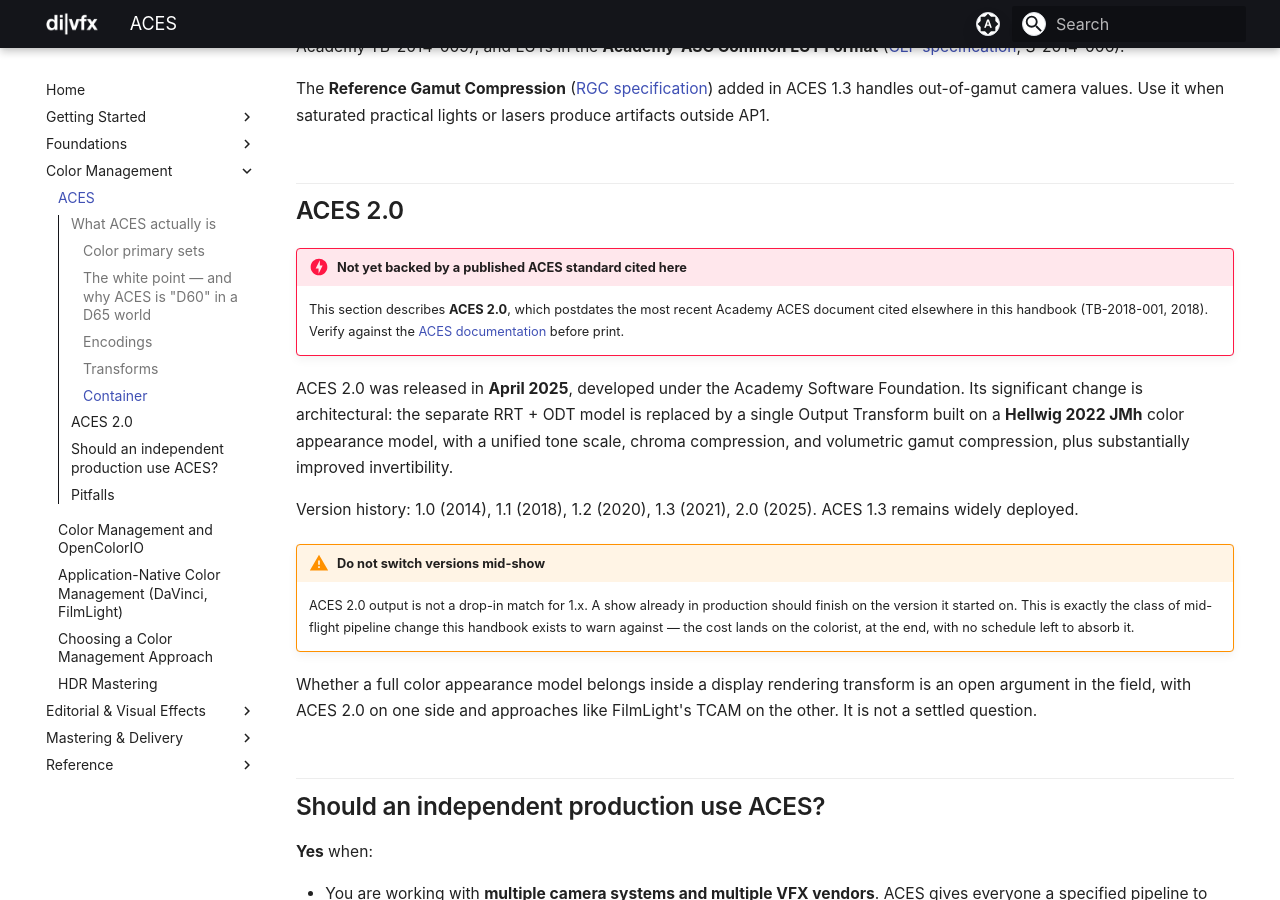
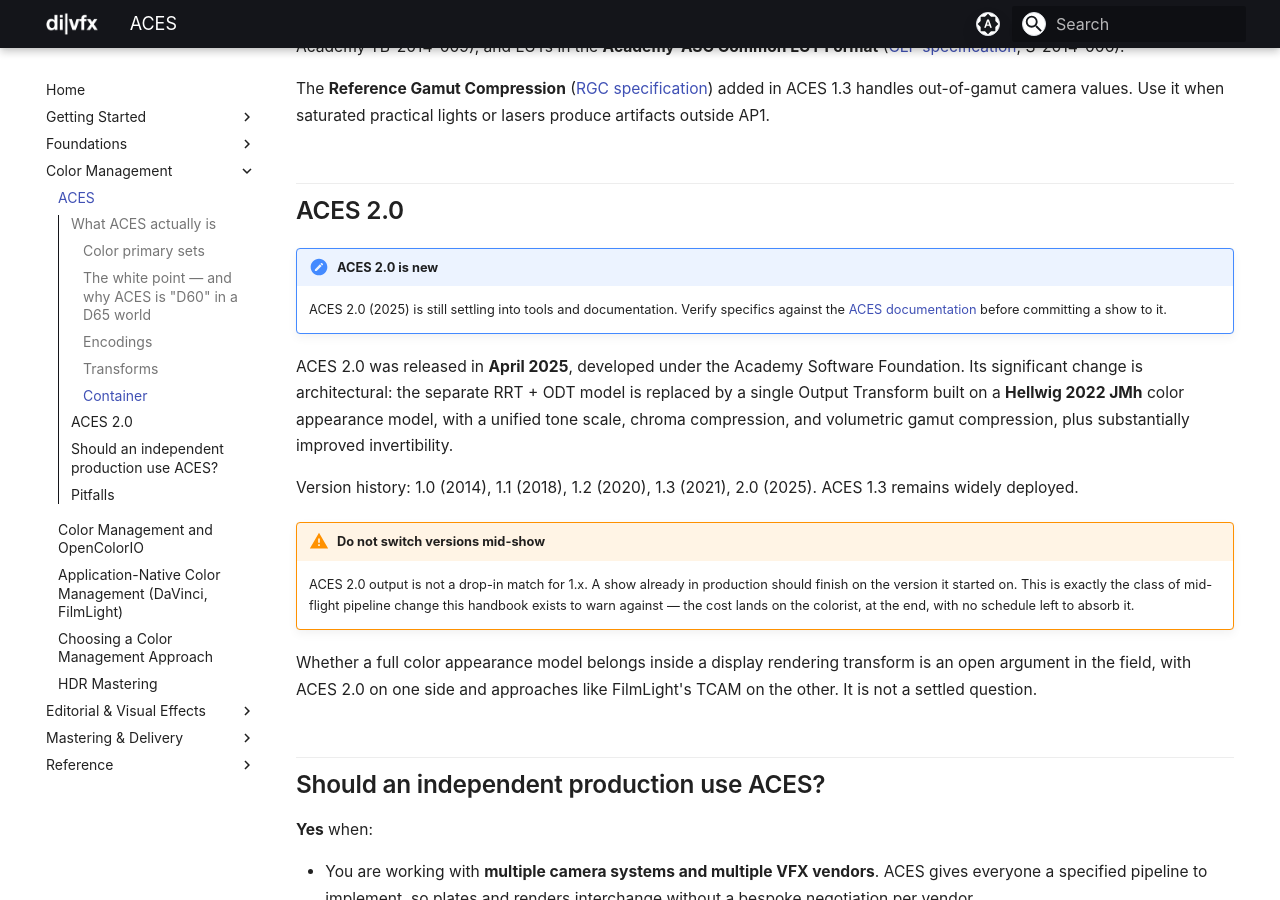
Before and after one commit to tashdor/divfx, an MkDocs documentation site: the page built from docs/aces.md, in a window 1280 px wide and 900 px high, scrolled down 4689 px. Built offline with MkDocs 1.6.1 and Material for MkDocs 9.7.7, drawn with Linux system fonts in a browser that asks for light colours; the version menu is left out.

Commit message:
Drop DNx 'DNx GX/two RGB levels' claim (only one RGB level); remove author-facing edition commentary
- DNx: remove the unverified 'two RGB levels shipped as DNx GX' clause that contradicted the
  single 444 RGB level in the table
- Reword/remove 'since this edition', 'since 2017', 'new to the wiki edition', and 'verify before
  print' notes that addressed the author/editor rather than the reader (working-formats,
  production-workflow, glossary, aces, resources)

Co-Authored-By: Claude Opus 4.8 <noreply@anthropic.com>

```diff
--- a/docs/aces.md
+++ b/docs/aces.md
@@ -111,8 +111,8 @@ The **Reference Gamut Compression** ([RGC specification](https://docs.acescentra
 
 ## ACES 2.0
 
-!!! danger "Not yet backed by a published ACES standard cited here"
-    This section describes **ACES 2.0**, which postdates the most recent Academy ACES document cited elsewhere in this handbook (TB-2018-001, 2018). Verify against the [ACES documentation](https://docs.acescentral.com/) before print.
+!!! note "ACES 2.0 is new"
+    ACES 2.0 (2025) is still settling into tools and documentation. Verify specifics against the [ACES documentation](https://docs.acescentral.com/) before committing a show to it.
 ACES 2.0 was released in **April 2025**, developed under the Academy Software Foundation. Its significant change is architectural: the separate RRT + ODT model is replaced by a single Output Transform built on a **Hellwig 2022 JMh** color appearance model, with a unified tone scale, chroma compression, and volumetric gamut compression, plus substantially improved invertibility.
 
 Version history: 1.0 (2014), 1.1 (2018), 1.2 (2020), 1.3 (2021), 2.0 (2025). ACES 1.3 remains widely deployed.
--- a/docs/production-workflow.md
+++ b/docs/production-workflow.md
@@ -126,10 +126,6 @@ Low-cost review tools such as Frame.io (now an Adobe product), Vimeo, and Dropbo
 alternatives for budget-conscious independent productions.
 Medium-budget projects that require more granular control over user permissions may consider
 products like Wiredrive.
-
-!!! warning "Out of date"
-    The specific review platforms named here have changed substantially since 2017. See
-    [Notes for v1.1](v1.1-notes.md#review-and-delivery-platforms).
 
 Efficient tools become even more important as the decrease in staffing brings the consolidation
 of responsibilities onto a select few individuals. Blackmagic Design's DaVinci Resolve has
```
Also changed, not shown: docs/glossary.md (+1 -2 lines), docs/resources.md (+2 -2 lines), docs/working-formats.md (+3 -4 lines).
